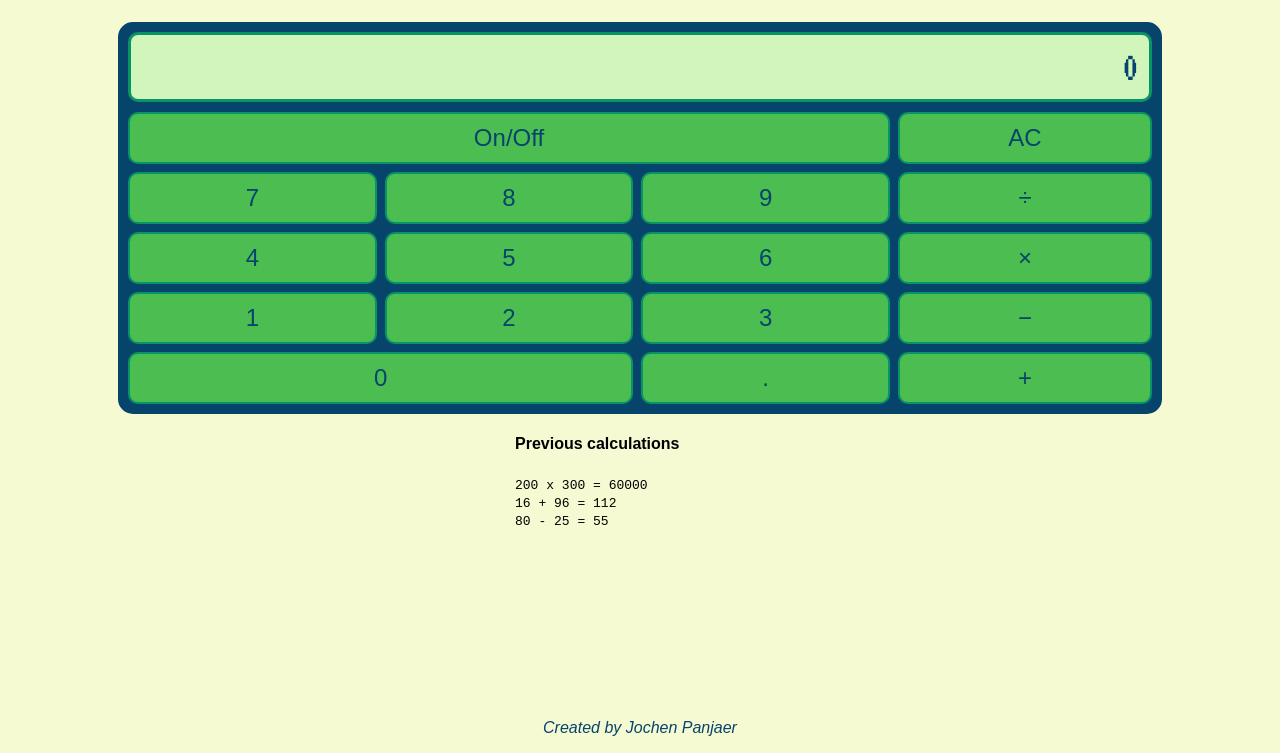
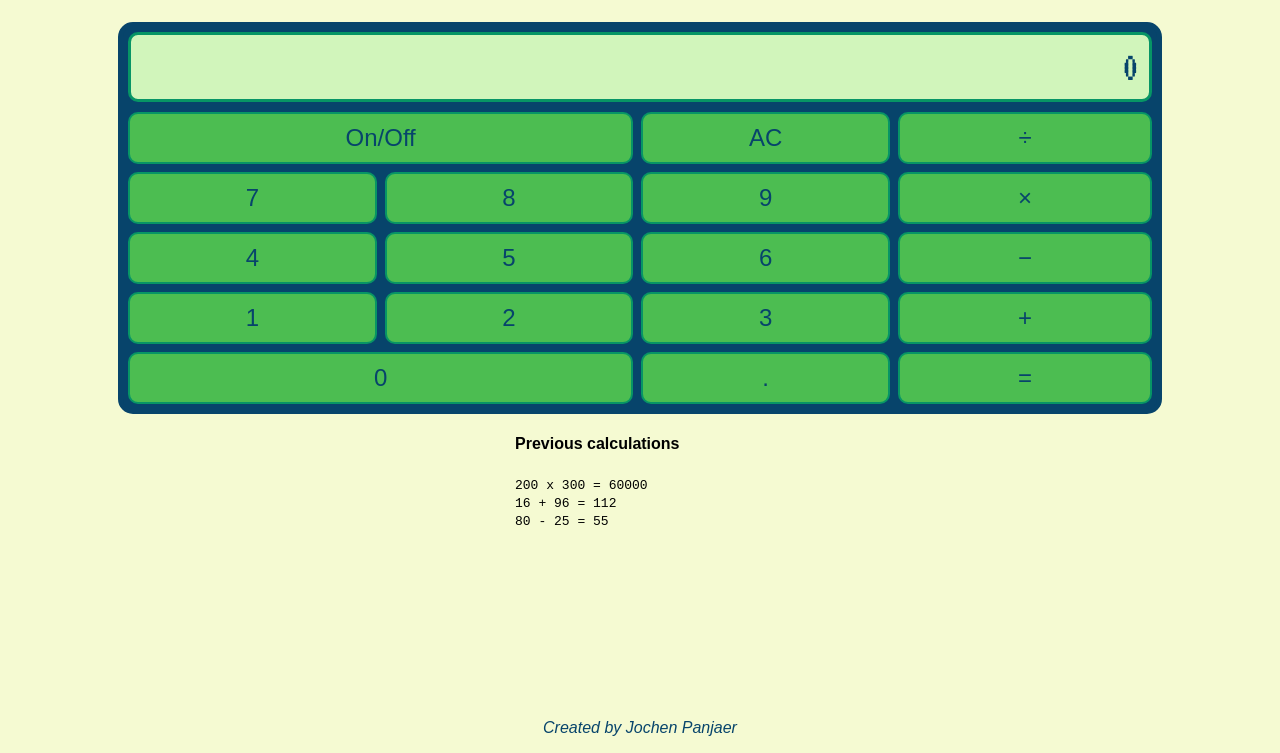
Before and after one commit to Tailball/ziango.calculator, a React app: page / in a window 1280 px wide. Shown: the part 47-800 px from the top of the page. Built offline with nearby package versions, Linux system fonts and the light colour scheme.

Commit message:
Added equals button and redesigned Grid

```diff
--- a/src/react/components/calculator.js
+++ b/src/react/components/calculator.js
@@ -31,6 +31,7 @@ class Calculator extends React.Component {
 
             <div className="buttons">
 
+              <div className="leftButtons">
                 <CalculatorMachineButtons
                   isDisabled={!this.props.switchedOn}
                 />
@@ -39,11 +40,14 @@ class Calculator extends React.Component {
                   isDisabled={!this.props.switchedOn}
                   buttonPressHandler={this.handleButtonPress}
                 />
+              </div>
 
+              <div className="rightButtons">
                 <CalculatorOperatorButtons
                   isDisabled={!this.props.switchedOn}
                   buttonPressHandler={this.handleButtonPress}
                 />
+              </div>
 
             </div>
           </div>
--- a/src/react/components/calculatorOperatorButtons.js
+++ b/src/react/components/calculatorOperatorButtons.js
@@ -8,6 +8,7 @@ const CalculatorOperatorButtons = (props) => {
       <button onClick={() => props.buttonPressHandler('*')} disabled={props.isDisabled}>&times;</button>
       <button onClick={() => props.buttonPressHandler('-')} disabled={props.isDisabled}>&minus;</button>
       <button onClick={() => props.buttonPressHandler('+')} disabled={props.isDisabled}>+</button>
+      <button onClick={() => props.buttonPressHandler('=')} disabled={props.isDisabled}>=</button>
     </div>
   );
 };
--- a/src/styles.css
+++ b/src/styles.css
@@ -41,24 +41,27 @@ h1 {
   grid-gap: 8px;
 }
 
-.inputButtons,
-.operatorButtons,
-.machineButtons {
+  .leftButtons .machineButtons,
+  .leftButtons .inputButtons {
+    grid-column: 1 / 2;
     display: grid;
+    grid-template-columns: 1fr 1fr 1fr;
     grid-gap: 8px;
   }
 
-.inputButtons {
-  grid-template-columns: 1fr 1fr 1fr;
+    .leftButtons .machineButtons {
+      margin-bottom: 8px;
     }
 
-.operatorButtons {
-  grid-template-columns: 1fr;
+    .leftButtons .machineButtons button:first-child {
+      grid-column: 1 / 3;
     }
 
-.machineButtons {
-  grid-column: 1 / 3;
-  grid-template-columns: 3fr 1fr;
+
+  .rightButtons .operatorButtons {
+    display: grid;
+    grid-template-columns: 1fr;
+    grid-gap: 8px;
   }
 
   .inputButtons button,
```
Lines whose indentation alone changed are shown as unchanged.
